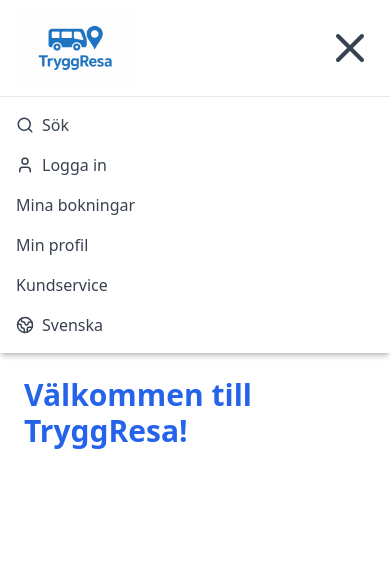
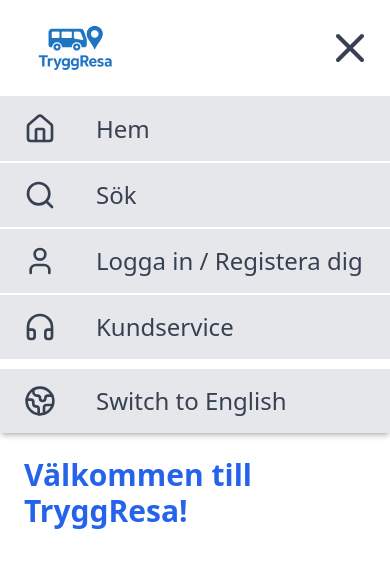
Before and after one commit to AM940210/tryggresa-frontend, a React (Vite) app: page / in a window 390 px wide. Both pictures are taken after a click on the button 350 px from the left and 48 px from the top of the page. Shown: the top 568 px of the page. Built offline with nearby package versions, Linux system fonts and the light colour scheme.

Commit message:
Dropdown meny utan loggin klar.

```diff
--- a/src/components/Header.tsx
+++ b/src/components/Header.tsx
@@ -1,6 +1,6 @@
 import { useState } from "react";
 import logo from "../assets/Logo.png";
-import { Search, User, Menu, X, Globe2 } from "lucide-react";
+import { Home, Search, User, Menu, X, Globe2, Headphones } from "lucide-react";
 
 export default function Header() {
   const [open, setOpen] = useState(false);
@@ -58,18 +58,21 @@
       {/* Mobile Dropdown */}
       {open && (
         <div className="md:hidden bg-white shadow-md border-t">
-          <ul className="flex flex-col gap-4 p-4 text-gray-700 font-medium">
-            <li className="flex items-center gap-2">
-              <Search size={18} /> Sök
+          <ul className="flex flex-col gap-0.5 text-gray-700 font-medium text-2xl ">
+            <li className="flex items-center gap-10 pl-6 bg-gray-200 p-4 hover:text-blue-600">
+              <Home size={32} /> Hem
             </li>
-            <li className="flex items-center gap-2">
-              <User size={18} /> Logga in
+            <li className="flex items-center gap-10 pl-6 bg-gray-200 p-4 hover:text-blue-600">
+              <Search size={32} /> Sök
             </li>
-            <li className="flex items-center gap-2">Mina bokningar</li>
-            <li className="flex items-center gap-2">Min profil</li>
-            <li className="flex items-center gap-2">Kundservice</li>
-            <li className="flex items-center gap-2">
-              <Globe2 size={18} /> Svenska
+            <li className="flex items-center gap-10 pl-6 bg-gray-200 p-4 hover:text-blue-600">
+              <User size={32} /> Logga in / Registera dig
+            </li>
+            <li className="flex items-center gap-10 pl-6 bg-gray-200 p-4 hover:text-blue-600">
+              <Headphones size={32} /> Kundservice
+            </li>
+            <li className="flex items-center gap-10 pl-6 bg-gray-200 p-4 hover:text-blue-600 mt-2">
+              <Globe2 size={32} /> Switch to English
             </li>
           </ul>
         </div>
```
